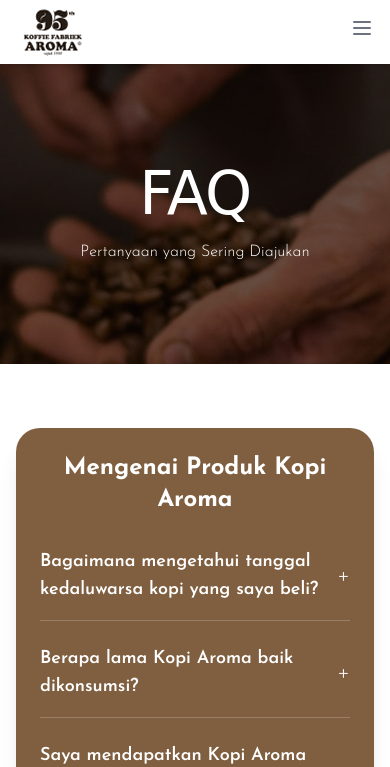
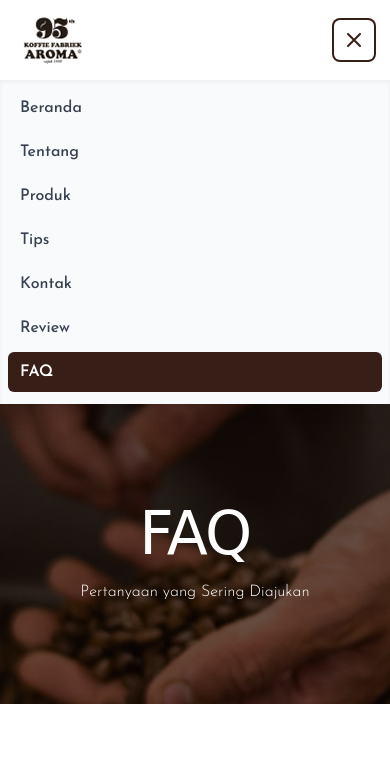
Before and after one commit to seepaaw/Kopi-Aroma-Re-Design-, a plain HTML site: page FAQ.html in a window 390 px wide. Both pictures are taken after a click on the button "Toggle menu". Shown: the top 767 px of the page. Drawn offline with nearby package versions, Linux system fonts and the light colour scheme; a web font is replaced by a local one.

Commit message:
FAQ.html

```diff
--- a/FAQ.html
+++ b/FAQ.html
@@ -83,33 +83,85 @@
 
     </style>
 </head>
-<body class="font-sans text-gray-800 bg-white">
+<body>
 
-    <header class="bg-white shadow-md sticky top-0 z-10">
+    <header class="bg-white shadow-lg sticky top-0 z-20">
         <nav class="max-w-7xl mx-auto px-4 sm:px-6 lg:px-8">
-            <div class="flex justify-between items-center h-16">
-                <a href="index.html" class="flex items-center space-x-2">
-                    <img src="img/logo.png" alt="93 Aroma Logo" class="h-15">
+            <div class="flex justify-between items-center h-20">
+                <!-- Logo -->
+                <a href="#" class="flex items-center space-x-2">
+                    <img src="img/logo.png" alt="Logo Kopi Aroma" class="h-15 w-15">
                 </a>
-                <div class="hidden md:flex space-x-6 text-sm font-medium">
-                    <a href="index.html" class="text-gray-600 hover:text-gray-900">Beranda</a>
-                    <a href="tentang.html" class="text-gray-600 hover:text-gray-900">Tentang</a>
-                    <a href="produk.html" class="text-gray-600 hover:text-gray-900">Produk</a>
-                    <a href="tips.html" class="text-gray-600 hover:text-gray-900">Tips</a>
-                    <a href="kontak.html" class="text-gray-600 hover:text-gray-900">Kontak</a>
-                    <a href="review.html" class="text-gray-600 hover:text-gray-900">Review</a>
-                    <a href="#" class="text-gray-900 border-b-2 border-transparent border-b-brown-600 pb-1">FAQ</a>
+
+               <div class="hidden md:flex space-x-6 text-sm font-semibold">
+                    <a href="index.html" class="text-gray-600 hover:text-kopi-dark pb-1 border-b-2 border-transparent hover:border-kopi-dark transition duration-150 ease-in-out">Beranda</a>
+                    <a href="tentang.html" class="text-gray-600 hover:text-kopi-dark pb-1 border-b-2 border-transparent hover:border-kopi-dark transition duration-150 ease-in-out">Tentang</a>
+                    <a href="produk.html" class="text-gray-600 hover:text-kopi-dark pb-1 border-b-2 border-transparent hover:border-kopi-dark transition duration-150 ease-in-out">Produk</a>
+                    <a href="tips.html" class="text-gray-600 hover:text-kopi-dark pb-1 border-b-2 border-transparent hover:border-kopi-dark transition duration-150 ease-in-out">Tips</a>
+                    <a href="kontak.html" class="text-gray-600 hover:text-kopi-dark pb-1 border-b-2 border-transparent hover:border-kopi-dark transition duration-150 ease-in-out">Kontak</a>
+                    <a href="review.html" class="text-gray-600 hover:text-kopi-dark pb-1 border-b-2 border-transparent hover:border-kopi-dark transition duration-150 ease-in-out">Review</a>
+                    <a href="FAQ.html" class="text-kopi-dark border-b-2 border-kopi-dark pb-1 transition duration-150 ease-in-out">FAQ</a>
                 </div>
+
                 <div class="md:hidden">
-                    <button class="text-gray-500 hover:text-gray-900 focus:outline-none">
-                        <svg class="h-6 w-6" fill="none" viewBox="0 0 24 24" stroke="currentColor">
+                    <button id="mobile-menu-button" class="p-2 rounded-md text-kopi-dark hover:bg-gray-100 focus:outline-none focus:ring-2 focus:ring-kopi-dark transition duration-150 ease-in-out" aria-label="Toggle menu">
+
+                        <svg id="menu-icon-open" class="h-6 w-6" fill="none" viewBox="0 0 24 24" stroke="currentColor">
                             <path stroke-linecap="round" stroke-linejoin="round" stroke-width="2" d="M4 6h16M4 12h16M4 18h16" />
+                        </svg>
+
+                        <svg id="menu-icon-close" class="h-6 w-6 hidden" fill="none" viewBox="0 0 24 24" stroke="currentColor">
+                            <path stroke-linecap="round" stroke-linejoin="round" stroke-width="2" d="M6 18L18 6M6 6l12 12" />
                         </svg>
                     </button>
                 </div>
             </div>
         </nav>
+
+        <div id="mobile-menu" class="md:hidden origin-top transition-all duration-300 ease-in-out max-h-0 overflow-hidden bg-gray-50 shadow-inner invisible">
+            <div class="px-2 pt-2 pb-3 space-y-1 sm:px-3 flex flex-col font-medium">
+                <a href="index.html" class="block rounded-md px-3 py-2 text-base text-gray-700 hover:bg-gray-200 hover:text-kopi-dark transition duration-150 ease-in-out">Beranda</a>
+                <a href="tentang.html" class="block rounded-md px-3 py-2 text-base text-gray-700 hover:bg-gray-200 hover:text-kopi-dark transition duration-150 ease-in-out">Tentang</a>
+                <a href="produk.html" class="block rounded-md px-3 py-2 text-base text-gray-700 hover:bg-gray-200 hover:text-kopi-dark transition duration-150 ease-in-out">Produk</a>
+                <a href="tips.html" class="block rounded-md px-3 py-2 text-base text-gray-700 hover:bg-gray-200 hover:text-kopi-dark transition duration-150 ease-in-out">Tips</a>
+                <a href="kontak.html" class="block rounded-md px-3 py-2 text-base text-gray-700 hover:bg-gray-200 hover:text-kopi-dark transition duration-150 ease-in-out">Kontak</a>
+                <a href="review.html" class="block rounded-md px-3 py-2 text-base text-gray-700 hover:bg-gray-200 hover:text-kopi-dark transition duration-150 ease-in-out">Review</a>
+                <a href="FAQ.html" class="block rounded-md px-3 py-2 text-base font-semibold text-white bg-kopi-dark transition duration-150 ease-in-out">FAQ</a>
+            </div>
+        </div>
     </header>
+
+    <script>
+        document.addEventListener('DOMContentLoaded', () => {
+            const button = document.getElementById('mobile-menu-button');
+            const menu = document.getElementById('mobile-menu');
+            const iconOpen = document.getElementById('menu-icon-open');
+            const iconClose = document.getElementById('menu-icon-close');
+
+            let isOpen = false;
+
+            button.addEventListener('click', () => {
+                isOpen = !isOpen;
+                if (isOpen) {
+                    menu.classList.remove('max-h-0', 'invisible');
+                    menu.classList.add('max-h-screen', 'visible');
+
+                    iconOpen.classList.add('hidden');
+                    iconClose.classList.remove('hidden');
+                } else {
+                    menu.classList.remove('max-h-screen', 'visible');
+
+                    setTimeout(() => {
+                        menu.classList.add('max-h-0', 'invisible');
+                    }, 300);
+                    iconOpen.classList.remove('hidden');
+                    iconClose.classList.add('hidden');
+                }
+            });
+        });
+    </script>
+
+</body>
 
     <section class="hero-bg-faq h-[300px] md:h-[400px] relative flex items-center justify-center">
         <div class="absolute inset-0 hero-overlay"></div>
@@ -295,7 +347,7 @@
                     <h4 class="font-bold mb-2 text-gray-800">Kontak</h4>
                     <div class="text-gray-600 space-y-1">
                         <p>Alamat: Jl. Banceuy No. 51</p>
-                        <p>Bandung 40182</p>
+                        <p>Bandung 40111</p>
                         <p>No. Telepon: +62 2242 30473</p>
                         <p>Email: <a href="mailto:info@kopiaroma.id" class="hover:text-gray-900">info@kopiaroma.id</a></p>
                     </div>
```
